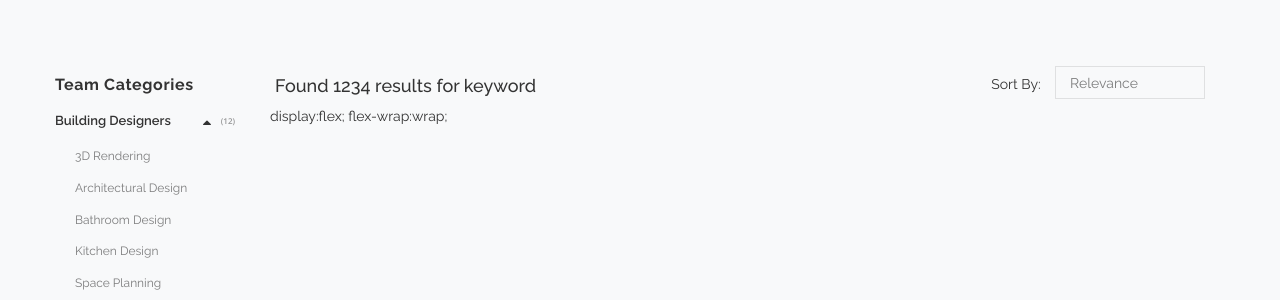
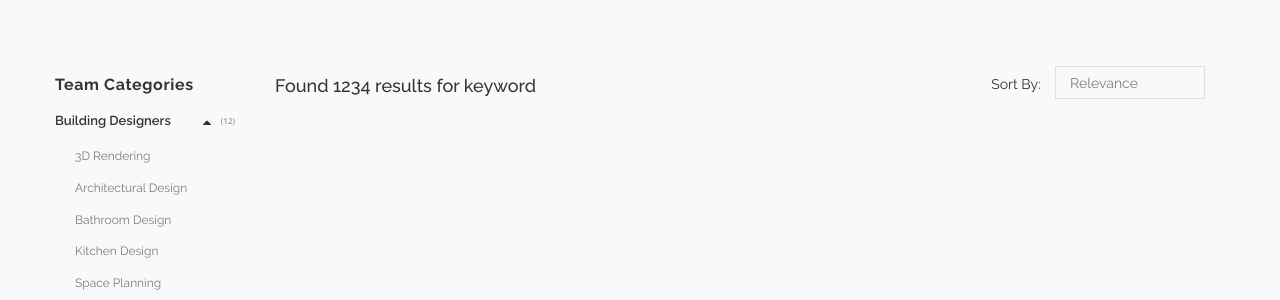
Before and after one commit to Yangyangl7/BestFit, a Flask app: template templates/search.html in a window 1280 px wide. Shown: the part 408-708 px from the top of the page. Run offline with Flask 2, Linux system fonts and the light colour scheme; the template is opened without the code that fills it, so the values that code supplies are empty; the visitor is signed in with stand-in values (Sample User, id 1); some libraries are stand-ins or nearby versions.

Commit message:
Fix apperance error

```diff
--- a/app.py
+++ b/app.py
@@ -288,6 +288,7 @@ def search():
                             data.append(row)
 
     else:
+        # get search type, '0' for team search '1' for client search
         type = request.form.get("type")
         # store db query results
         data = []
--- a/templates/search.html
+++ b/templates/search.html
@@ -210,7 +210,6 @@
                         &nbsp &nbsp</p>
                 </div>
                 <!-- Posts -->
-                													 display:flex; flex-wrap:wrap;
                 <div class="row contents" style="padding-left: 15px; display:flex; flex-wrap:wrap;">
                     {% for item in data %}
                     <!-- {% if loop.index0 % 3 == 0 %} -->
```
